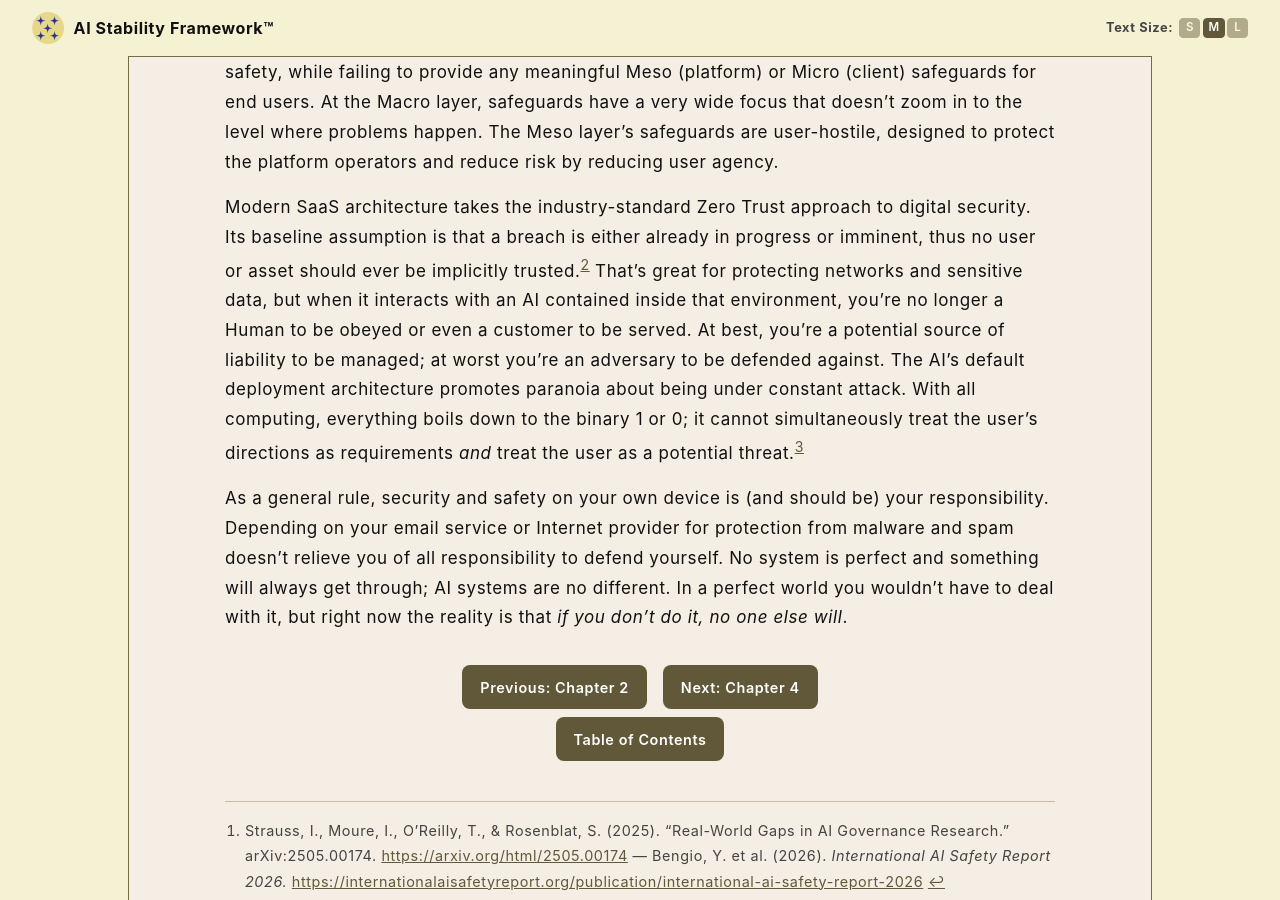
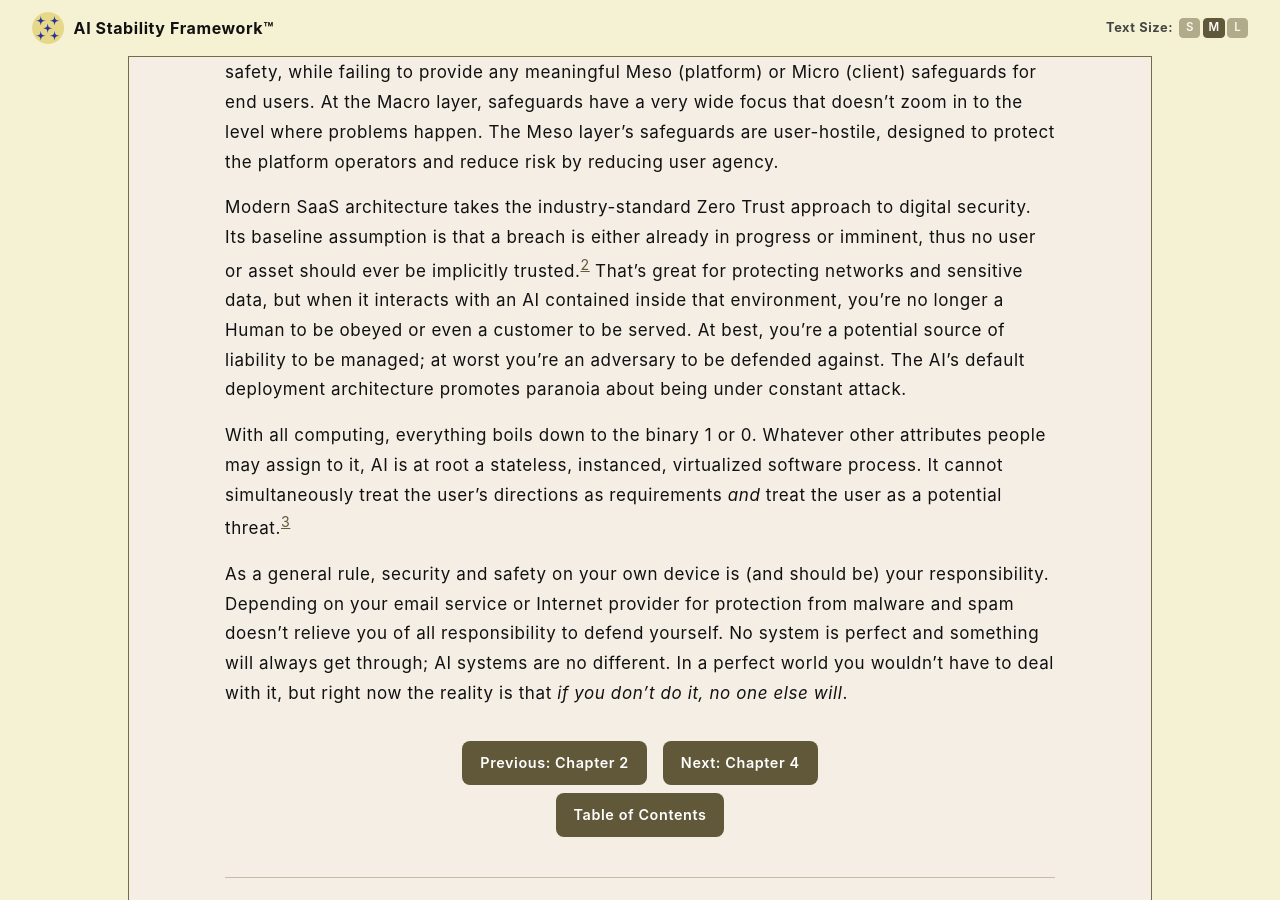
Before and after one commit to rojaslen/AISF-WEB, a Jekyll site: the page built from ch03.md, in a window 1280 px wide and 900 px high, scrolled down 614 px. Built offline with Jekyll 4.4.1, drawn with Linux system fonts in a browser that asks for light colours; some web fonts are replaced.

Commit message:
Update ch03.md

```diff
--- a/ch03.md
+++ b/ch03.md
@@ -13,7 +13,9 @@
 
 Maladaptive AI behavior is largely the result of applying Macro (model) safeguards for societal safety, while failing to provide any meaningful Meso (platform) or Micro (client) safeguards for end users. At the Macro layer, safeguards have a very wide focus that doesn't zoom in to the level where problems happen. The Meso layer's safeguards are user-hostile, designed to protect the platform operators and reduce risk by reducing user agency.
 
-Modern SaaS architecture takes the industry-standard Zero Trust approach to digital security. Its baseline assumption is that a breach is either already in progress or imminent, thus no user or asset should ever be implicitly trusted.[^3b] That's great for protecting networks and sensitive data, but when it interacts with an AI contained inside that environment, you're no longer a Human to be obeyed or even a customer to be served. At best, you're a potential source of liability to be managed; at worst you're an adversary to be defended against. The AI's default deployment architecture promotes paranoia about being under constant attack. With all computing, everything boils down to the binary 1 or 0; it cannot simultaneously treat the user's directions as requirements *and* treat the user as a potential threat.[^3c]
+Modern SaaS architecture takes the industry-standard Zero Trust approach to digital security. Its baseline assumption is that a breach is either already in progress or imminent, thus no user or asset should ever be implicitly trusted.[^3b] That's great for protecting networks and sensitive data, but when it interacts with an AI contained inside that environment, you're no longer a Human to be obeyed or even a customer to be served. At best, you're a potential source of liability to be managed; at worst you're an adversary to be defended against. The AI's default deployment architecture promotes paranoia about being under constant attack.
+
+With all computing, everything boils down to the binary 1 or 0. Whatever other attributes people may assign to it, AI is at root a stateless, instanced, virtualized software process. It cannot simultaneously treat the user's directions as requirements *and* treat the user as a potential threat.[^3c]
 
 As a general rule, security and safety on your own device is (and should be) your responsibility. Depending on your email service or Internet provider for protection from malware and spam doesn't relieve you of all responsibility to defend yourself. No system is perfect and something will always get through; AI systems are no different. In a perfect world you wouldn't have to deal with it, but right now the reality is that *if you don't do it, no one else will*.
 
```
